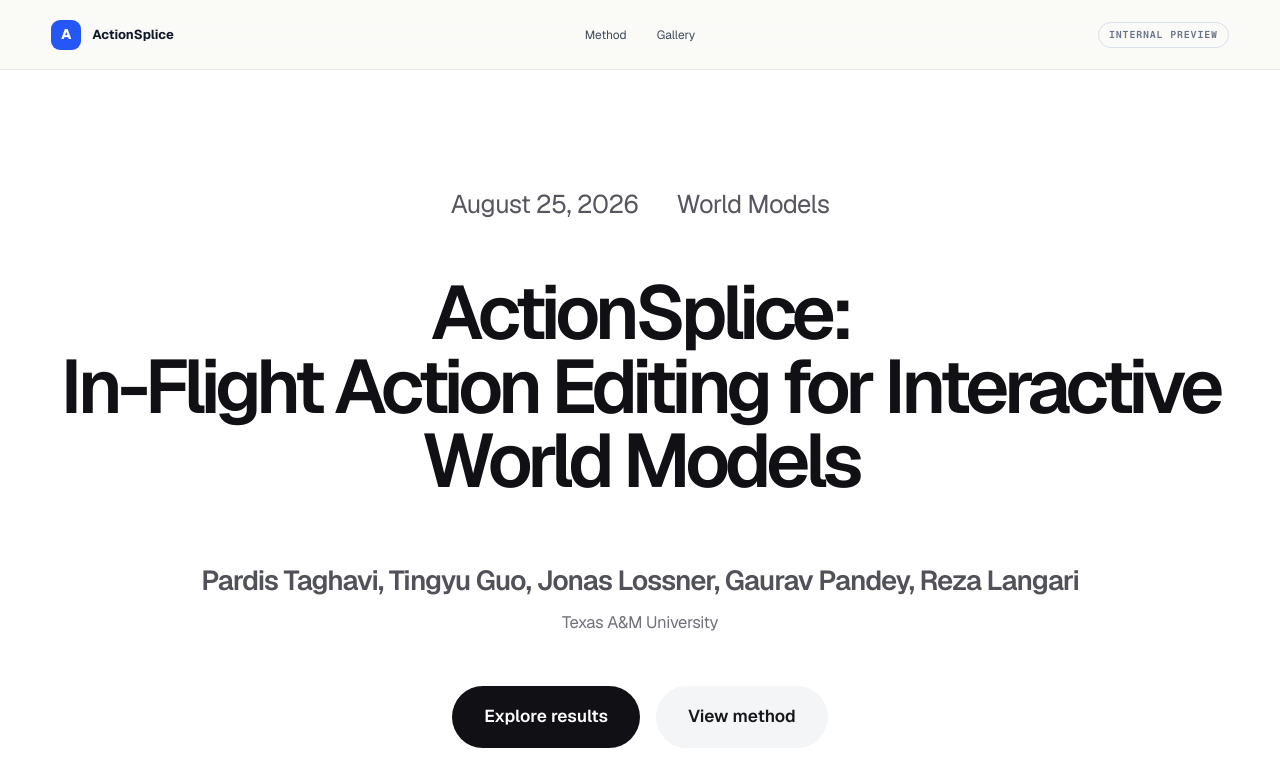
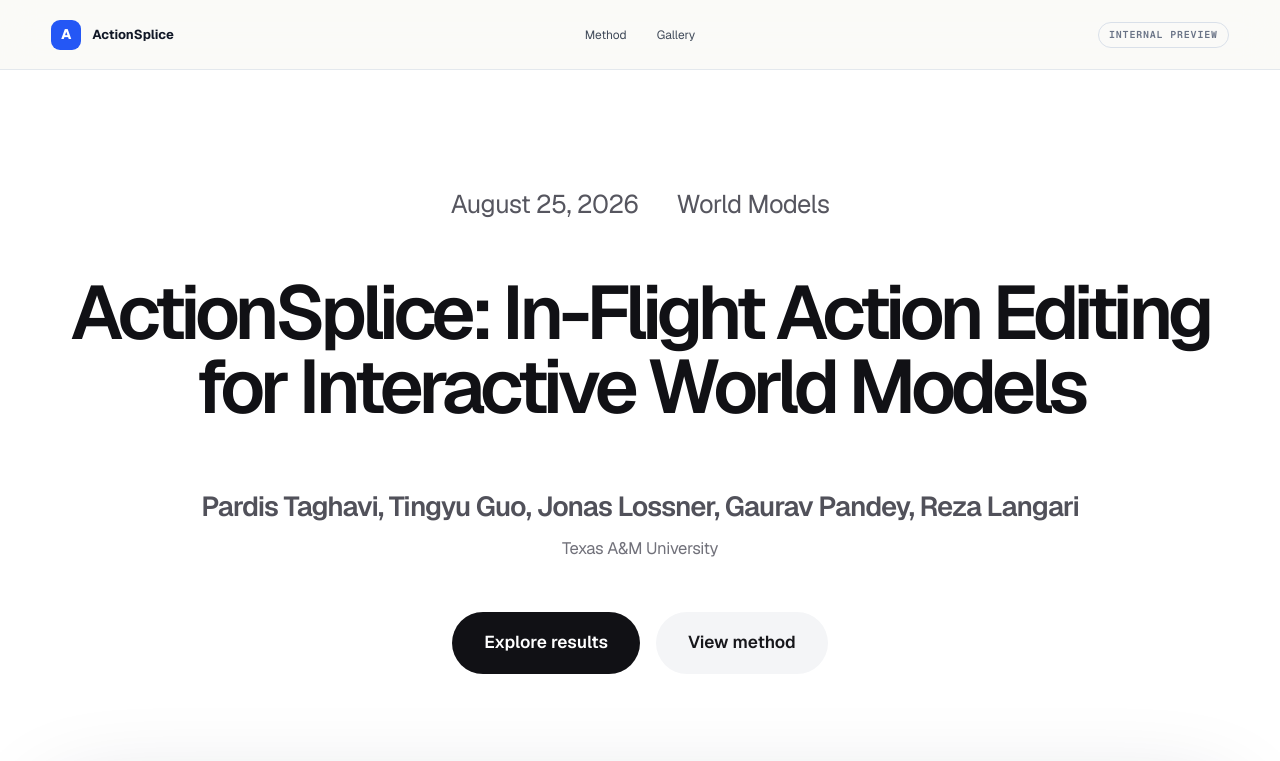
Before and after one commit to PardisTaghavi/actionsplice-website, a Next.js app: page / in a window 1280 px wide. Shown: the top 761 px of the page. Built offline with nearby package versions, Linux system fonts and the light colour scheme; grey boxes are pictures that could not be loaded.

Commit message:
Set exact two-line headline

```diff
--- a/app/page.tsx
+++ b/app/page.tsx
@@ -99,9 +99,8 @@ export default function Home() {
             <span>World Models</span>
           </div>
           <h1>
-            <span>ActionSplice:</span>
-            <span className="hero-title-detail">In-Flight Action Editing for Interactive</span>
-            <span>World Models</span>
+            <span className="hero-title-detail">ActionSplice: In-Flight Action Editing</span>
+            <span>for Interactive World Models</span>
           </h1>
           <p className="hero-authors">
             Pardis Taghavi, Tingyu Guo, Jonas Lossner, Gaurav Pandey, Reza Langari
```
